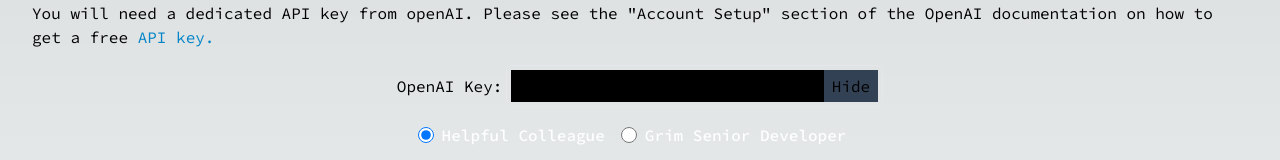
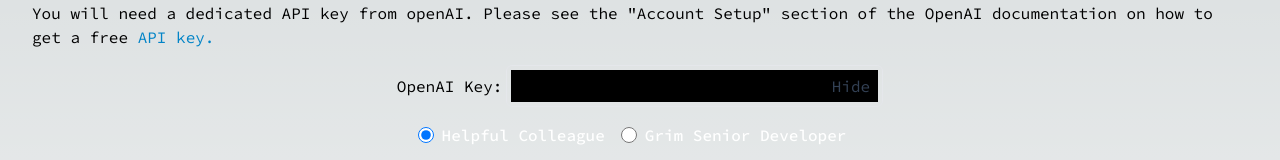
Before and after one commit to MAHolzbach/syntax-swap, a Next.js app: page / in a window 1280 px wide. Shown: the part 212-372 px from the top of the page. Built offline with nearby package versions, Linux system fonts and the light colour scheme.

Commit message:
Addon rendering html

```diff
--- a/app/components/KeyInput.tsx
+++ b/app/components/KeyInput.tsx
@@ -17,7 +17,11 @@
           onChange={(e) => setBearer(e.target.value)}
           value={bearer}
         ></input>
-        <button onClick={() => setObfuscate(!obfuscate)} className="py-1 px-2 bg-slate-700">
+        <button
+          onClick={() => setObfuscate(!obfuscate)}
+          className="py-1 px-2 bg-slate-700 disabled:text-slate-700 disabled:bg-black"
+          disabled={!bearer}
+        >
           {obfuscate ? "Show" : "Hide"}
         </button>
       </div>
--- /dev/null
+++ b/extension/Extension.tsx
@@ -0,0 +1,5 @@
+const Extension = () => {
+  return <div>Extension</div>;
+};
+
+export default Extension;
--- a/next.config.mjs
+++ b/next.config.mjs
@@ -1,4 +1,6 @@
 /** @type {import('next').NextConfig} */
-const nextConfig = {};
+const nextConfig = {
+  output: "export",
+};
 
 export default nextConfig;
--- a/package.json
+++ b/package.json
@@ -6,7 +6,9 @@
     "dev": "next dev",
     "build": "next build",
     "start": "next start",
-    "lint": "next lint"
+    "lint": "next lint",
+    "build:extension": "next build && mv out/_next out/next && rsync -a --exclude='.*' ./extension/ ./out/",
+    "package": "npm run build:extension && zip -r packages/$(date -u +\"%Y-%m-%dT%H:%M:%SZ\").zip out"
   },
   "dependencies": {
     "highlight.js": "^11.9.0",
```
Also changed, not shown: extension/manifest.json (added), 1 other file (tests, documents, lock files or other folders).
